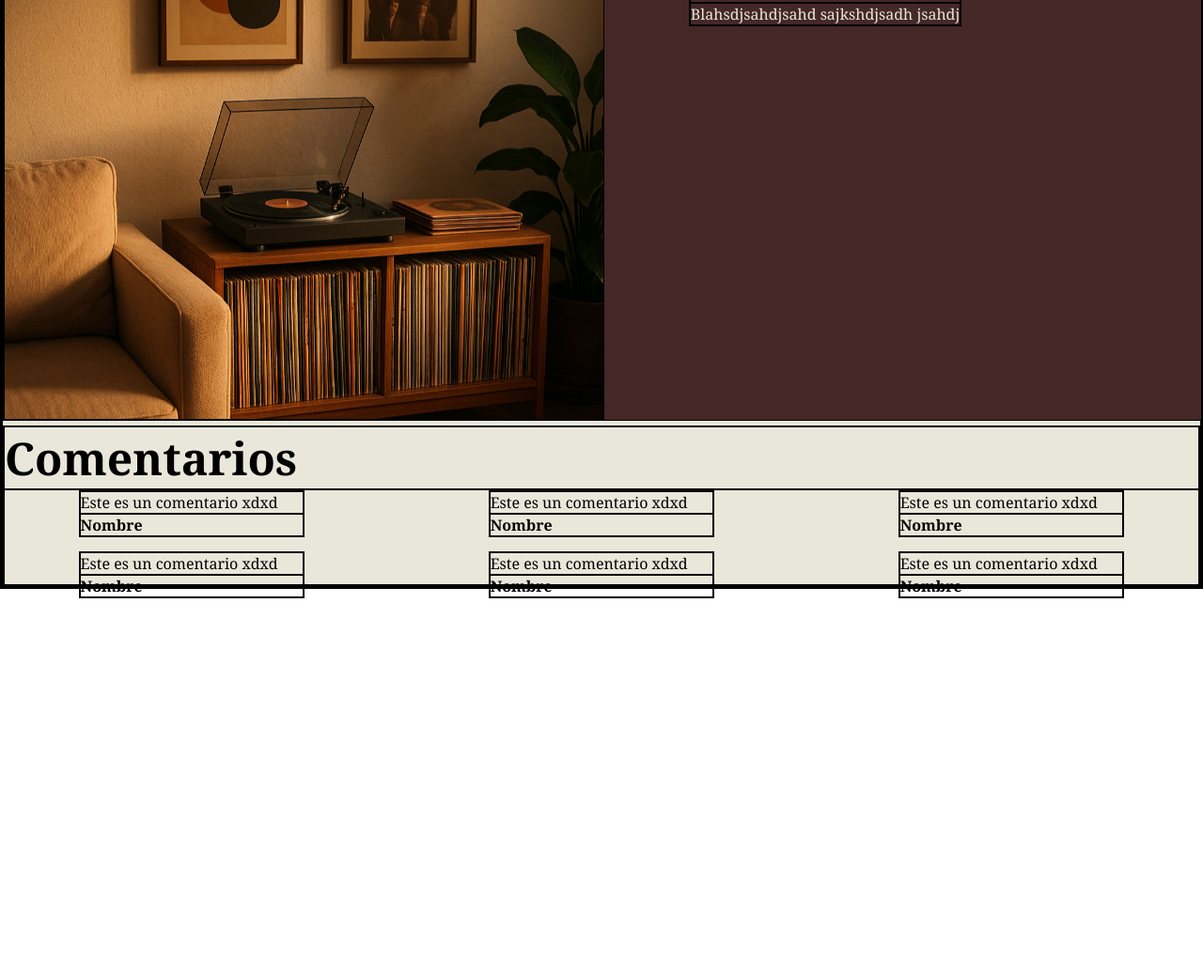
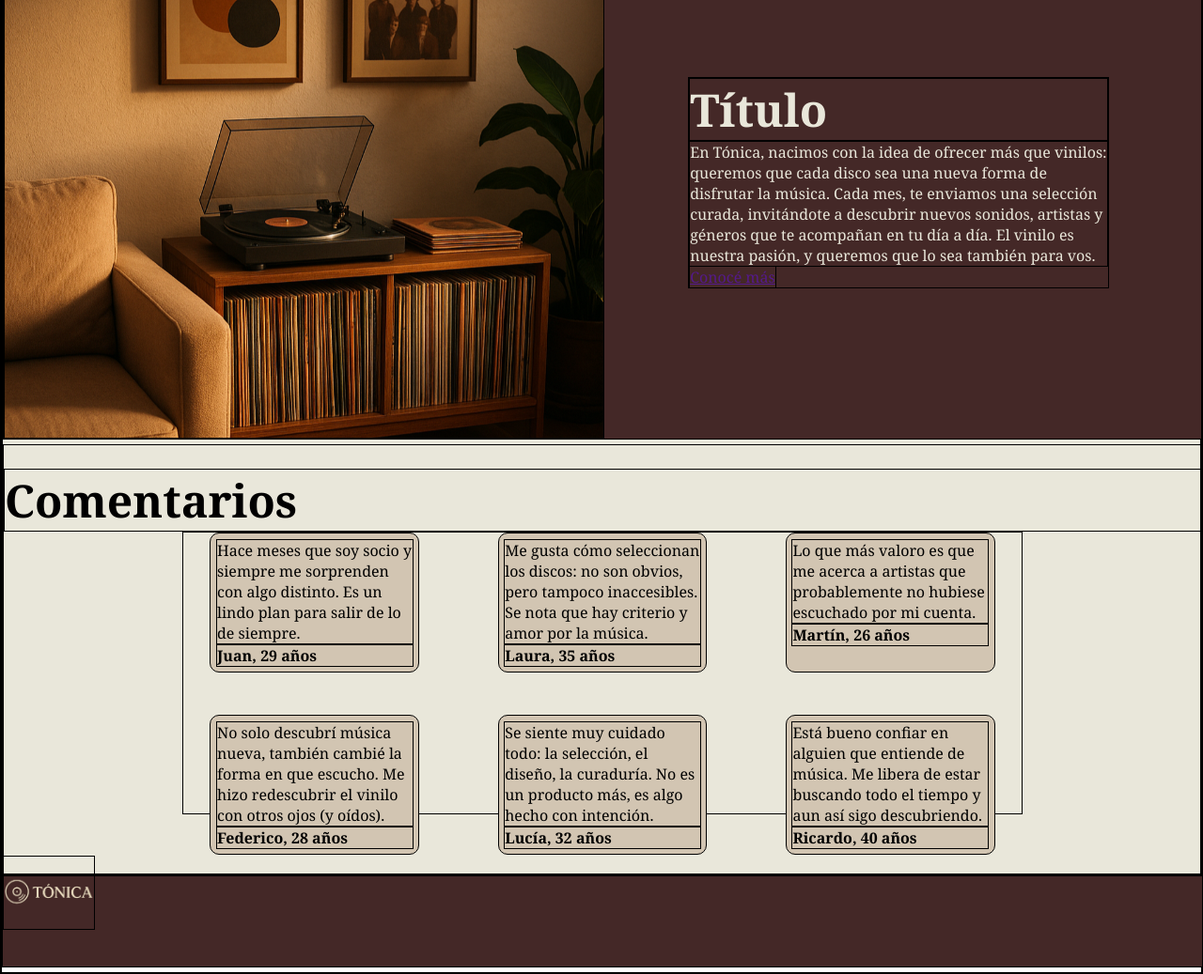
Before and after one commit to juaaloop/TP02A_Lopez_Szwarstein, a plain HTML site: page index.html in a window 1280 px wide. Shown: the part 1058-2095 px from the top of the page at 94% size. Before the commit the page ends 1695 px from the top, so only its background shows below. Drawn offline with Linux system fonts and the light colour scheme.

Commit message:
comentarios agregados

```diff
--- a/index.html
+++ b/index.html
@@ -1,22 +1,22 @@
 <!DOCTYPE html>
 <html lang="en">
-
   <head>
-    <meta charset="UTF-8">
-    <meta name="viewport" content="width=device-width, initial-scale=1.0">
+    <meta charset="UTF-8" />
+    <meta name="viewport" content="width=device-width, initial-scale=1.0" />
     <title>Tónica</title>
-    <link rel="stylesheet" href="style.css">
+    <link rel="stylesheet" href="style.css" />
   </head>
 
   <body>
     <header>
-        <a href="index.html"><img src="img/logo.png" alt="logo"></a>
+      <a href="index.html"><img src="img/logo.png" alt="logo" /></a>
       <nav>
         <a href="catalogo.html">Catálogo</a>
         <a href="blog.html">Blog</a>
         <a href="sobrenosotros.html">Sobre Nosotros</a>
       </nav>
-        <div> <a href="">Iniciar sesión</a>
+      <div>
+        <a href="">Iniciar sesión</a>
         <a href="registrarse.html">Registrarse</a>
       </div>
     </header>
@@ -24,65 +24,104 @@
       <section class="index-section">
         <div>
           <h1>Tónica</h1>
-                <p>Un club de vinilos donde la música conecta con tu personalidad. Comprá o suscribite y recibí discos
-                    cuidadosamente seleccionados, descubriendo sonidos únicos y personalizados .</p>
+          <p>
+            Un club de vinilos donde la música conecta con tu personalidad.
+            Comprá o suscribite y recibí discos cuidadosamente seleccionados,
+            descubriendo sonidos únicos y personalizados .
+          </p>
           <a href="">Botón</a>
         </div>
       </section>
       <section class="funcionalidades">
         <div>
           <h3>Suscripción personalizada</h3>
-                <p>Recibí vinilos elegidos según tu estilo y gustos musicales. Cada envío es una experiencia única,
-                    diseñada para que descubras nueva música que realmente conecte con vos.</p>
+          <p>
+            Recibí vinilos elegidos según tu estilo y gustos musicales. Cada
+            envío es una experiencia única, diseñada para que descubras nueva
+            música que realmente conecte con vos.
+          </p>
         </div>
         <div>
           <h3>Compra directa</h3>
-                <p>Explorá nuestro catálogo y adquirí tus discos favoritos de manera fácil y segura, con envío a todo el
-                    país.</p>
+          <p>
+            Explorá nuestro catálogo y adquirí tus discos favoritos de manera
+            fácil y segura, con envío a todo el país.
+          </p>
         </div>
         <div>
           <h3>Perfil musical</h3>
-                <p>Contanos qué música te gusta y nuestro club adaptará futuras recomendaciones y envíos a tu estilo,
-                    para que cada vinilo que recibas sea perfecto para vos.</p>
+          <p>
+            Contanos qué música te gusta y nuestro club adaptará futuras
+            recomendaciones y envíos a tu estilo, para que cada vinilo que
+            recibas sea perfecto para vos.
+          </p>
         </div>
       </section>
       <section class="nosotros">
-            <img src="img/img1.png" alt="">
+        <img src="img/img1.png" alt="" />
         <div>
           <h2>Título</h2>
-                <p>Blahsdjsahdjsahd sajkshdjsadh jsahdj</p>
+          <p>
+            En Tónica, nacimos con la idea de ofrecer más que vinilos: queremos
+            que cada disco sea una nueva forma de disfrutar la música. Cada mes,
+            te enviamos una selección curada, invitándote a descubrir nuevos
+            sonidos, artistas y géneros que te acompañan en tu día a día. El
+            vinilo es nuestra pasión, y queremos que lo sea también para vos.
+          </p>
+          <a href="">Conocé más</a>
         </div>
       </section>
-        <section>
+      <section class="comentarios">
         <h2>Comentarios</h2>
-            <div class="comentarios">
         <div>
-                    <p>Este es un comentario xdxd</p>
-                    <h4>Nombre</h4>
+          <div>
+            <p>
+              Hace meses que soy socio y siempre me sorprenden con algo
+              distinto. Es un lindo plan para salir de lo de siempre.
+            </p>
+            <h4>Juan, 29 años</h4>
           </div>
           <div>
-                    <p>Este es un comentario xdxd</p>
-                    <h4>Nombre</h4>
+            <p>
+              Me gusta cómo seleccionan los discos: no son obvios, pero tampoco
+              inaccesibles. Se nota que hay criterio y amor por la música.
+            </p>
+            <h4>Laura, 35 años</h4>
           </div>
           <div>
-                    <p>Este es un comentario xdxd</p>
-                    <h4>Nombre</h4>
+            <p>
+              Lo que más valoro es que me acerca a artistas que probablemente no
+              hubiese escuchado por mi cuenta.
+            </p>
+            <h4>Martín, 26 años</h4>
           </div>
           <div>
-                    <p>Este es un comentario xdxd</p>
-                    <h4>Nombre</h4>
+            <p>
+              No solo descubrí música nueva, también cambié la forma en que
+              escucho. Me hizo redescubrir el vinilo con otros ojos (y oídos).
+            </p>
+            <h4>Federico, 28 años</h4>
           </div>
           <div>
-                    <p>Este es un comentario xdxd</p>
-                    <h4>Nombre</h4>
+            <p>
+              Se siente muy cuidado todo: la selección, el diseño, la curaduría.
+              No es un producto más, es algo hecho con intención.
+            </p>
+            <h4>Lucía, 32 años</h4>
           </div>
           <div>
-                    <p>Este es un comentario xdxd</p>
-                    <h4>Nombre</h4>
+            <p>
+              Está bueno confiar en alguien que entiende de música. Me libera de
+              estar buscando todo el tiempo y aun así sigo descubriendo.
+            </p>
+            <h4>Ricardo, 40 años</h4>
           </div>
         </div>
       </section>
     </main>
+
+    <footer>
+      <img src="img/logo.png" alt="" />
+    </footer>
   </body>
-
 </html>
--- a/style.css
+++ b/style.css
@@ -2,11 +2,11 @@
   border: 1px solid black;
   padding: 0%;
   margin: 0%;
-    font-family: Cambria, Cochin, Georgia, Times, 'Times New Roman', serif;
+  font-family: Cambria, Cochin, Georgia, Times, "Times New Roman", serif;
 }
 
 main {
-    background-color: #E9E7DA;
+  background-color: #e9e7da;
 }
 
 /*#442827
@@ -25,7 +25,8 @@ header {
   z-index: 1;
 }
 
-header a img {
+header a img,
+footer img {
   margin: 0%;
   margin-top: -1.75%;
   width: 7.5%;
@@ -33,12 +34,12 @@ header a img {
 }
 
 header a {
-    color: #E9E7DA;
+  color: #e9e7da;
   text-decoration: none;
 }
 
 header nav {
-    width: 30%;
+  width: 50%;
   display: flex;
   gap: 15%;
   margin-left: 12%;
@@ -56,25 +57,24 @@ header div {
 
 header div a {
   padding: 2%;
-    width: 50%;
+  width: 40%;
   text-align: center;
-    border: 1px solid #E9E7DA;
+  border: 1px solid #e9e7da;
   border-radius: 5px;
 }
 
 header div a:first-child {
   padding: 2%;
-    width: 50%;
+  width: 40%;
   text-align: center;
-    border: 1px solid #E9E7DA;
+  border: 1px solid #e9e7da;
   border-radius: 5px;
-    background-color: #E9E7DA;
+  background-color: #e9e7da;
   color: #442827;
 }
 
-
 main .index-section {
-    background-image: url('img/section-fondo1.png');
+  background-image: url("img/section-fondo1.png");
   background-size: cover;
   background-position: center;
   padding-top: 17%;
@@ -85,20 +85,20 @@ main .index-section a {
   padding: 2%;
   width: 30%;
   text-align: center;
-    border: 0px solid #E9E7DA;
+  border: 0px solid #e9e7da;
   border-radius: 20px;
   background-color: #442827;
   margin-top: 2%;
   justify-self: center;
   display: block;
-    color: #E9E7DA;
+  color: #e9e7da;
   text-decoration: none;
 }
 
 main .index-section div {
   width: 30%;
   justify-self: center;
-    color: #E9E7DA;
+  color: #e9e7da;
   text-align: center;
 }
 
@@ -124,21 +124,37 @@ main .nosotros {
 }
 
 main .nosotros div {
-    float: right;
-    margin-right: 20%;
-    color: #E9E7DA;
+  float: left;
+  color: #e9e7da;
+  float: left;
+    width: 35%;
+    margin-left: 7%;
+    margin-top: 10%;
+
 }
 
 main .comentarios {
+  display: inline-block;
+  width: 100%;
+  padding-top: 2%;
+  padding-bottom: 5%;
+  justify-content: center;
+}
+main .comentarios div {
+    justify-self: center;
     display: grid;
+    width: 70%;
     grid-template-columns: 1fr 1fr 1fr;
     gap: 15% 3%;
   }
 
-main .comentarios div {
-    width: 60%;
+  main .comentarios div div {
+      display: inline-block;
+    width: 75%;
     justify-self: center;
-
+    padding: 2%;
+    border-radius: 10px;
+    background-color: #d2c5b2;
   }
 
 main .funcionalidades {
@@ -154,14 +170,10 @@ main .funcionalidades div {
 
 /* Catálogo */
 
-
-
-
-
 main .catalogo {
   padding: 12.5%;
   padding-top: 0%;
-    background-color: #D2C5B2;
+  background-color: #d2c5b2;
   margin-top: 2%;
   display: grid;
   grid-template-columns: 1fr 1fr 1fr;
@@ -170,9 +182,11 @@ main .catalogo {
 }
 
 main select {
+  clear: both;
+  align-self: center;
   padding: 0.5%;
   border-radius: 7px;
-    margin: 0.5%;
+  margin: 0%;
   margin-left: 90%;
 }
 
@@ -182,7 +196,7 @@ main .catalogo div {
   margin-bottom: 5%;
   margin-top: 8%;
   padding: 4%;
-    background-color: #E9E7DA;
+  background-color: #e9e7da;
   border-radius: 8px;
   position: relative;
   padding-bottom: 20%;
@@ -208,8 +222,8 @@ main .catalogo div:hover img {
   display: block;
   text-align: center;
   border-radius: 10px;
-    background-color: #927D14;
-    color: #E9E7DA;
+  background-color: #927d14;
+  color: #e9e7da;
   text-decoration: none;
   font-weight: normal;
   margin-top: 5%;
@@ -232,7 +246,7 @@ main .catalogo div:hover img {
 /* Sobre Nosotros */
 .sobre-nosotros section {
   display: inline-block;
-    background-color: #D2C5B2;
+  background-color: #d2c5b2;
 }
 
 .sobre-nosotros section:first-child {
@@ -265,7 +279,6 @@ main .catalogo div:hover img {
 
 .sobre-nosotros h2 {
   margin-bottom: 7.5%;
-
 }
 
 /* Registrarse */
@@ -278,7 +291,7 @@ main .catalogo div:hover img {
   content: "";
   position: absolute;
   inset: 0;
-    background-image: url('img/section-fondo2.png');
+  background-image: url("img/section-fondo2.png");
   background-size: cover;
   background-position: center;
   filter: blur(4px);
@@ -294,7 +307,7 @@ main .catalogo div:hover img {
   margin-top: 5%;
   border: 1px solid grey;
   border-radius: 15px;
-    background-color: #D2C5B2;
+  background-color: #d2c5b2;
 }
 
 .registrarse section div form {
@@ -324,3 +337,12 @@ input {
   border: none;
   border-bottom: 2px solid #6e6e6e;
 }
+
+/*Footer*/
+
+footer {
+  display: inline-block;
+  width: 100%;
+  padding-bottom: 7.5%;
+  background-color: #442827;
+}
```
Lines whose indentation alone changed are shown as unchanged.
